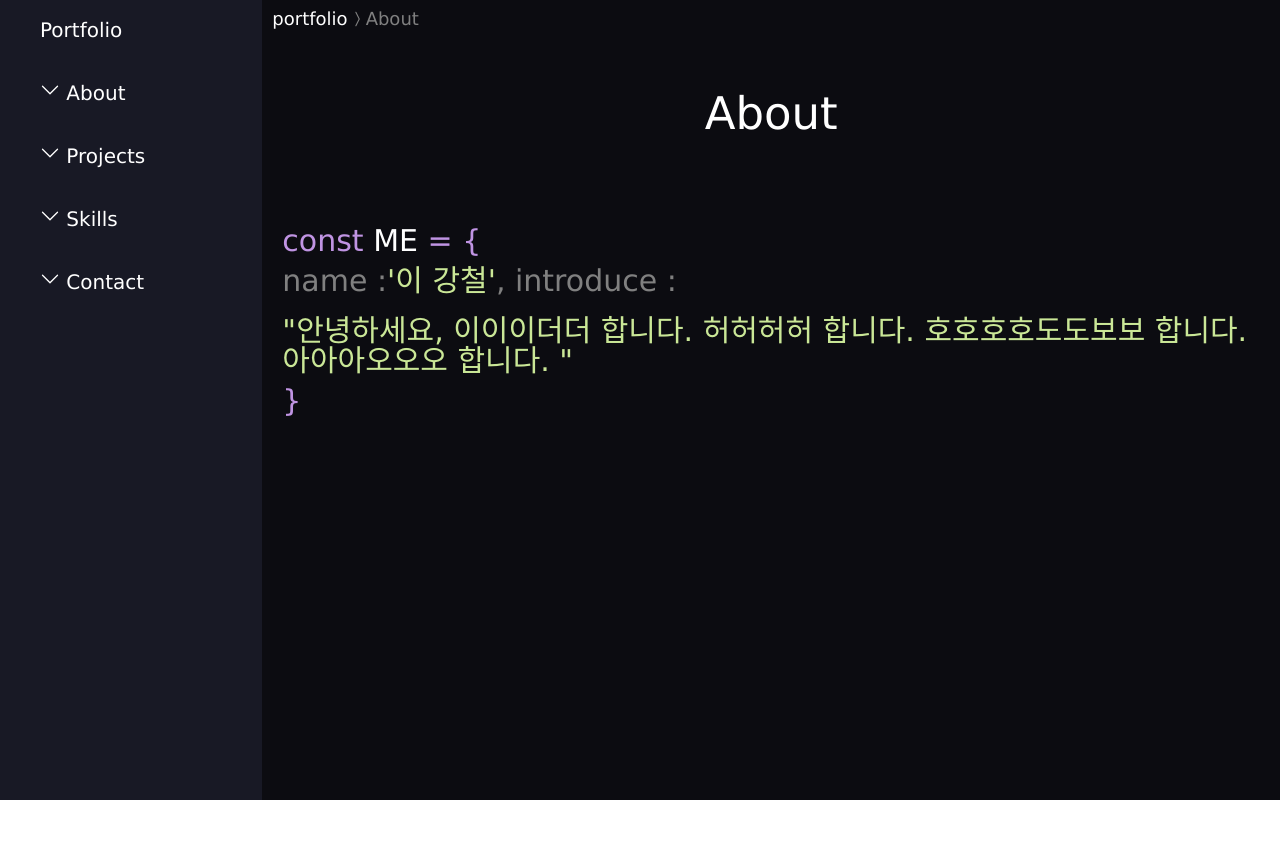
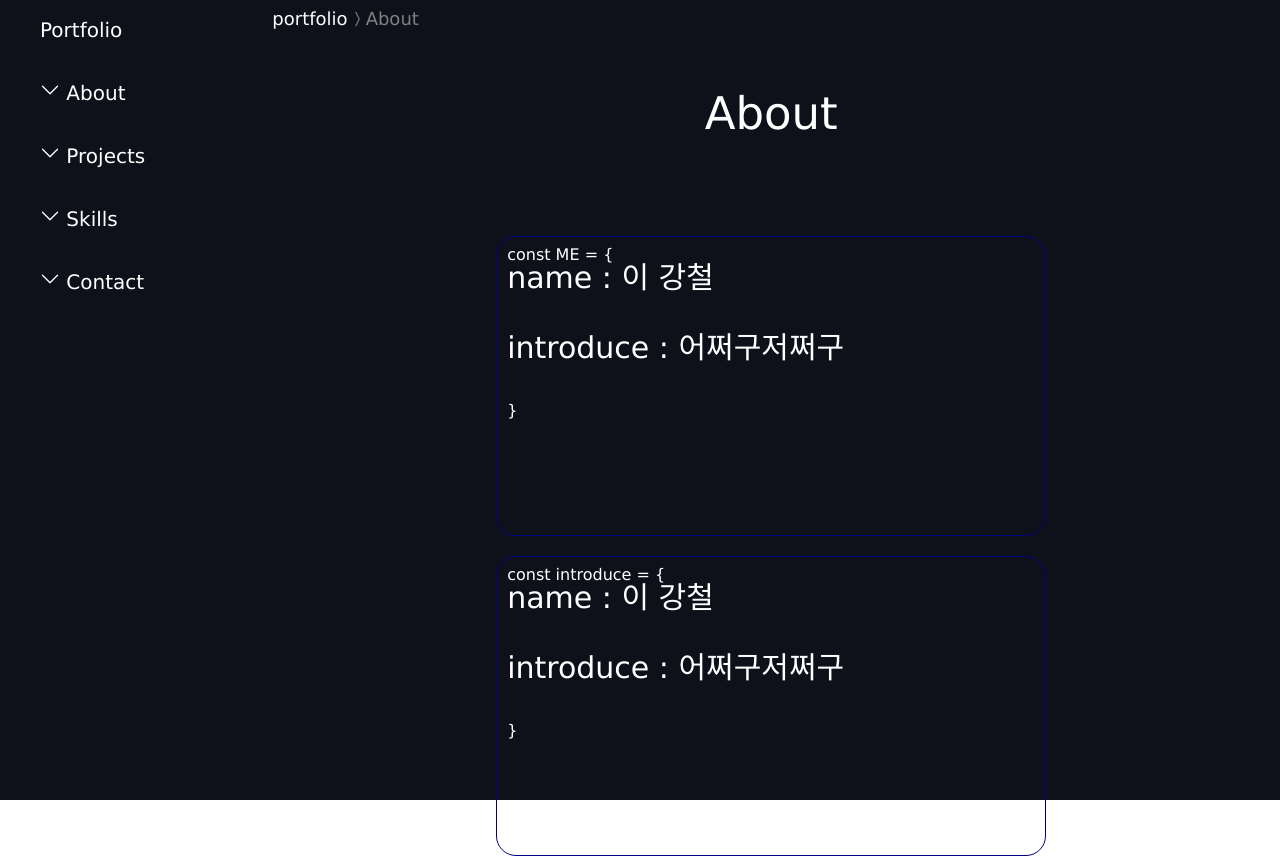
Before and after one commit to Goddemi/Portfolio, a React (Create React App) app in the folder client/: page /about in a window 1280 px wide. Shown: the top 858 px of the page. Before the commit the page ends 800 px from the top, so only its background shows below. Built offline with nearby package versions, Linux system fonts and the light colour scheme.

Commit message:
Add : About page 자료구조 수정

```diff
--- /dev/null
+++ b/client/src/assets/AboutData.tsx
@@ -0,0 +1,42 @@
+import React from "react";
+import { BsGithub } from "react-icons/bs";
+import { SlNote } from "react-icons/sl";
+
+const gitHubLink = (
+  <a href="https://github.com/Goddemi">https://github.com/Goddemi</a>
+);
+
+const blogLink = (
+  <a href="https://goddemi.tistory.com/">https://goddemi.tistory.com/</a>
+);
+
+export const AboutData = [
+  {
+    variable: "ME",
+    content: [
+      { keyName: "name", value: "이 강철" },
+      { keyName: "introduce", value: "어쩌구저쩌구" },
+    ],
+  },
+  {
+    variable: "introduce",
+    content: [
+      { keyName: "name", value: "이 강철" },
+      { keyName: "introduce", value: "어쩌구저쩌구" },
+    ],
+  },
+  {
+    variable: "archive",
+    content: [
+      { keyName: "name", value: "이 강철" },
+      { keyName: "introduce", value: "어쩌구저쩌구" },
+    ],
+  },
+  {
+    variable: "ETC",
+    content: [
+      { keyName: <BsGithub />, value: gitHubLink },
+      { keyName: <SlNote />, value: blogLink },
+    ],
+  },
+];
--- a/client/src/components/nav/Nav.tsx
+++ b/client/src/components/nav/Nav.tsx
@@ -21,7 +21,7 @@ const Nav: React.FC = () => {
 export default Nav;
 
 const NavSpace = styled.nav`
-  background-color: #181925;
+  background-color: ${(props) => props.theme.navy};
   width: 330px;
   height: 100vh;
 
--- a/client/src/pages/MainLayout.tsx
+++ b/client/src/pages/MainLayout.tsx
@@ -43,7 +43,7 @@ const Section = styled.section`
   flex-direction: column;
   width: 100%;
   height: 100vh;
-  background-color: ${(props) => props.theme.black};
+  background-color: ${(props) => props.theme.navy};
   color: white;
 `;
 
--- a/client/src/pages/about/About.tsx
+++ b/client/src/pages/about/About.tsx
@@ -1,13 +1,14 @@
 import React from "react";
 import styled from "styled-components";
-import Declaration from "./Declaration";
-import Archive from "./Archive";
-import Introduce from "./Introduce";
+import { AboutData } from "../../assets/AboutData";
+import ContentBox from "./ContentBox";
 
 const About: React.FC = () => {
   return (
     <Container>
-      <Declaration variable="ME" content={<Introduce />} />
+      {AboutData.map(({ variable, content }) => {
+        return <ContentBox variable={variable} content={content} />;
+      })}
     </Container>
   );
 };
@@ -15,6 +16,9 @@ const About: React.FC = () => {
 export default About;
 
 const Container = styled.div`
+  display: flex;
+  justify-content: center;
+  flex-wrap: wrap;
   padding: 0 20px;
   color: white;
 `;
--- /dev/null
+++ b/client/src/pages/about/Content.tsx
@@ -0,0 +1,31 @@
+import React from "react";
+import styled from "styled-components";
+
+interface Props {
+  keyName: string | JSX.Element;
+  value: string | JSX.Element;
+}
+
+const Content: React.FC<Props> = ({ keyName, value }) => {
+  return (
+    <Box>
+      <Key>{keyName} :</Key>
+      <Value>'{value}'</Value>
+      <Key>,</Key>
+    </Box>
+  );
+};
+
+export default Content;
+
+const Box = styled.div`
+  margin: 20px 0;
+`;
+
+const Key = styled.span`
+  color: gray;
+`;
+
+const Value = styled.span`
+  color: ${(props) => props.theme.green};
+`;
--- /dev/null
+++ b/client/src/pages/about/ContentBox.tsx
@@ -0,0 +1,74 @@
+import React from "react";
+import styled from "styled-components";
+
+import Content from "./Content";
+
+type Content = {
+  keyName: any;
+  value: any;
+};
+
+interface Props {
+  variable: string;
+  content: Content[];
+}
+
+const ContentBox: React.FC<Props> = ({ variable, content }) => {
+  return (
+    <Container>
+      <span className="declare">const</span>
+      <span className="variable"> {variable} </span>
+      <span className="bracket">= {"{"} </span>
+      {content.map(({ keyName, value }) => {
+        return (
+          <Declare>
+            {" "}
+            <span>{keyName} : </span>
+            <span>{value} </span>
+          </Declare>
+        );
+      })}
+      <span className="bracket">{"}"}</span>
+    </Container>
+  );
+};
+// const contents = (
+//   <>
+//     {" "}
+//     <Content keyName="name" value="이 강철" />
+//     <Content
+//       keyName="introduce"
+//       value="안녕하세요, 이이이더더 합니다. 허허허허 합니다. 호호호호도도보보
+//     합니다. 아아아오오오 합니다."
+//     />
+//     <Content keyName={<BsGithub />} value={gitHubLink} />
+//     <Content keyName={<SlNote />} value={blogLink} />
+//   </>
+// );
+export default ContentBox;
+
+const Container = styled.div`
+  width: 550px;
+  height: 300px;
+  margin: 10px 30px;
+  padding: 10px 10px;
+  border: 1px solid navy;
+  border-radius: ${(props) => props.theme.radius};
+`;
+
+const Declare = styled.div`
+  margin-bottom: 40px;
+  span {
+    font-size: 30px;
+  }
+
+  .declare {
+    color: ${(props) => props.theme.purple};
+  }
+  .variable {
+    color: white;
+  }
+  .bracket {
+    color: ${(props) => props.theme.purple};
+  }
+`;
--- a/client/src/pages/about/Introduce.tsx
+++ /dev/null
@@ -1,34 +0,0 @@
-import React from "react";
-import styled from "styled-components";
-
-const Introduce = () => {
-  return (
-    <Content>
-      <Key>name :</Key>
-      <Value>'이 강철'</Value>
-      <Key>, introduce : </Key>
-      <Value>
-        "안녕하세요, 이이이더더 합니다. 허허허허 합니다. 호호호호도도보보
-        합니다. 아아아오오오 합니다. "
-      </Value>
-    </Content>
-  );
-};
-
-export default Introduce;
-
-const Content = styled.div`
-  color: white;
-  span {
-    display: inline-block;
-    padding: 10px 0;
-  }
-`;
-
-const Key = styled.span`
-  color: gray;
-`;
-
-const Value = styled.span`
-  color: ${(props) => props.theme.green};
-`;
--- a/client/src/styles/theme.ts
+++ b/client/src/styles/theme.ts
@@ -4,6 +4,7 @@ const theme = {
   purple: "#c094e3",
   green: "#CAE797",
   blue: "#89AAF9",
+  navy: "#0F111A",
 
   radius: "20px",
 };
```
Also changed, not shown: client/src/pages/about/Archive.tsx (deleted, +0 -25 lines).
